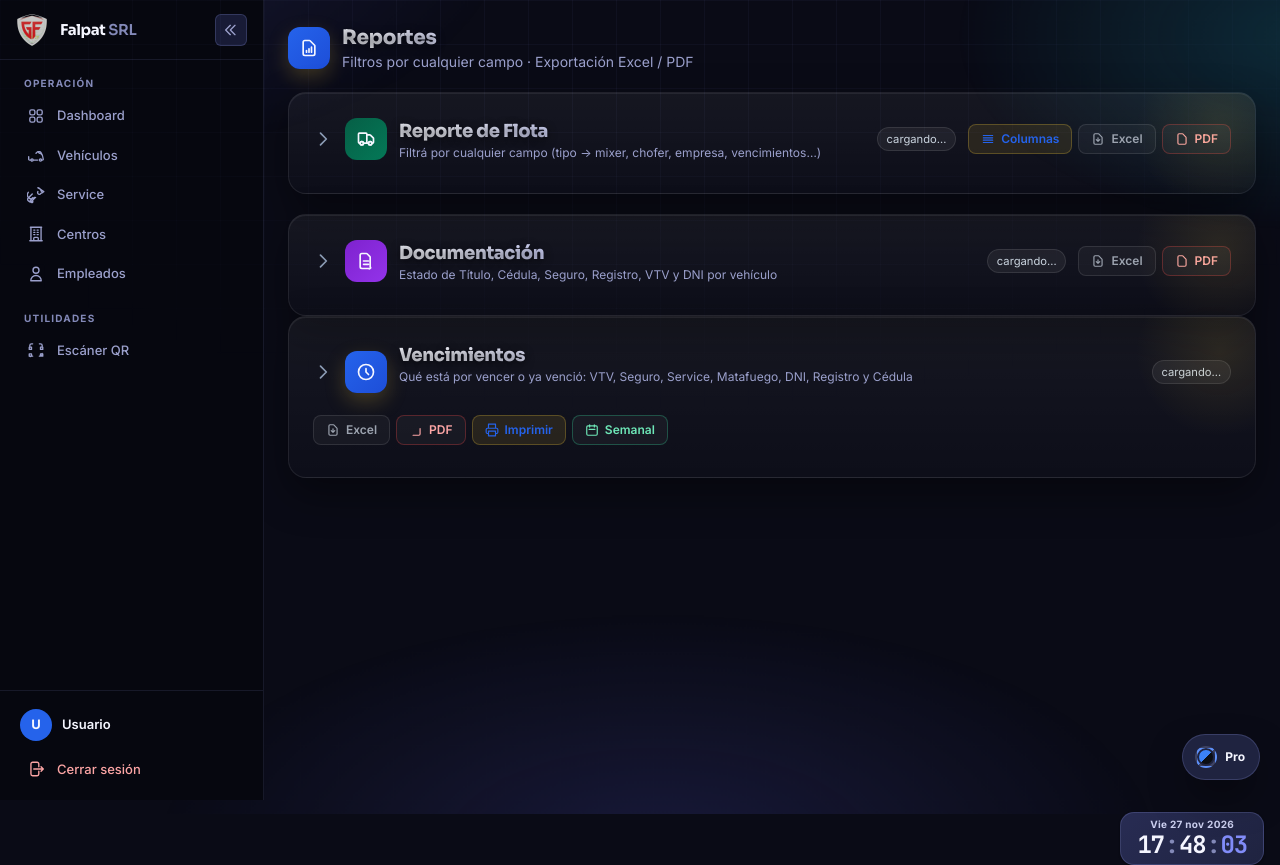
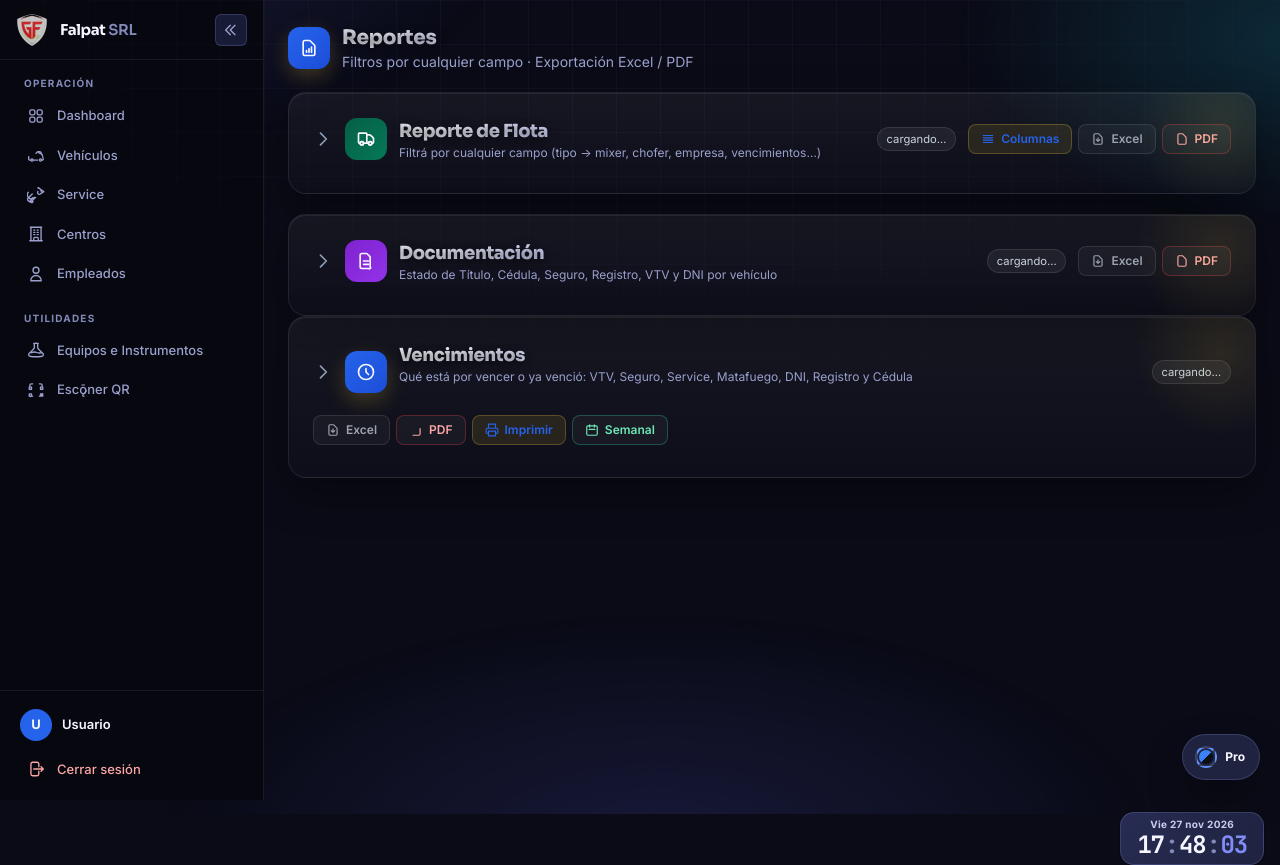
Before and after one commit to ssaavedra1969-png/Herramientas, a Node server app: template views/reports.ejs in a window 1280 px wide. Run offline with Node 20, Linux system fonts and the light colour scheme; the template is opened without the code that fills it, so the values that code supplies are empty; some libraries are stand-ins or nearby versions.

Commit message:
Servir Equipos e Instrumentos en Vercel y agregar acceso en menú

```diff
--- a/server.js
+++ b/server.js
@@ -83,6 +83,7 @@ app.use((req, res, next) => {
 app.use(express.static(path.join(__dirname, 'public')));
 app.use('/titulos', express.static(path.join(__dirname, 'titulo')));
 app.use('/documentos', express.static(path.join(__dirname, 'PATENTE')));
+app.use('/equipos-instrumentos', express.static(path.join(__dirname, 'Equipos e Instrumentos')));
 
 app.use(loadUser);
 
--- a/views/partials/mobile-menu.ejs
+++ b/views/partials/mobile-menu.ejs
@@ -50,6 +50,10 @@ const qrGroupOpen = ['scan', 'stickers', 'fichas', 'carpeta'].includes(currentPa
           <svg class="w-4 h-4 transition-transform chevron <%= qrGroupOpen ? 'rotate-180' : '' %>" fill="none" stroke="currentColor" viewBox="0 0 24 24"><path stroke-linecap="round" stroke-linejoin="round" stroke-width="2" d="M19 9l-7 7-7-7"/></svg>
         </button>
         <div class="nav-group mt-1 space-y-1 <%= qrGroupOpen ? '' : 'hidden' %>">
+          <a href="/equipos-instrumentos/" target="_blank" class="nav-link text-sm">
+            <svg class="w-4 h-4 mr-2 flex-shrink-0" fill="none" stroke="currentColor" viewBox="0 0 24 24"><path stroke-linecap="round" stroke-linejoin="round" stroke-width="2" d="M9.75 3.104v5.714a2.25 2.25 0 01-.659 1.591L5 14.5M9.75 3.104c-.251.023-.501.05-.75.082m.75-.082a24.301 24.301 0 014.5 0m0 0v5.714c0 .597.237 1.17.659 1.591L19.8 15.3M14.25 3.104c.251.023.501.05.75.082M19.8 15.3l-1.57.393A9.065 9.065 0 0112 15a9.065 9.065 0 00-6.23.693L5 14.5m14.8.8l1.402 1.402c1.232 1.232.65 3.318-1.067 3.611A48.309 48.309 0 0112 21c-2.773 0-5.491-.235-8.135-.687-1.718-.293-2.3-2.379-1.067-3.61L5 14.5"/></svg>
+            Equipos e Instrumentos
+          </a>
           <a href="/vehicle/scan" class="nav-link text-sm <%= currentPage === 'scan' ? 'active' : '' %>">
             <svg class="w-4 h-4 mr-2 flex-shrink-0" fill="none" stroke="currentColor" viewBox="0 0 24 24"><path stroke-linecap="round" stroke-linejoin="round" stroke-width="2" d="M12 4v1m6 11h2m-6 0h-2v4m0-11v3m0 0h.01M12 12h.01M12 12h-.01M12 12h.01M12 12h-.01M12 12h.01M12 12h-.01M8 4h.01M16 4h.01M4 8h.01M4 16h.01M20 8h.01M20 16h.01"/></svg>
             Escáner QR
--- a/views/partials/sidebar.ejs
+++ b/views/partials/sidebar.ejs
@@ -55,9 +55,13 @@ const userInitial = userName.charAt(0).toUpperCase();
     <% } %>
 
     <span class="nav-sec">Utilidades</span>
-    <a href="/vehicle/scan" class="nav-link <%= currentPage === 'scan' ? 'active' : '' %>" title="Escáner QR">
+    <a href="/equipos-instrumentos/" target="_blank" class="nav-link" title="Equipos e Instrumentos">
+      <svg class="w-[18px] h-[18px] flex-shrink-0" fill="none" stroke="currentColor" stroke-width="1.8" viewBox="0 0 24 24"><path stroke-linecap="round" stroke-linejoin="round" d="M9.75 3.104v5.714a2.25 2.25 0 01-.659 1.591L5 14.5M9.75 3.104c-.251.023-.501.05-.75.082m.75-.082a24.301 24.301 0 014.5 0m0 0v5.714c0 .597.237 1.17.659 1.591L19.8 15.3M14.25 3.104c.251.023.501.05.75.082M19.8 15.3l-1.57.393A9.065 9.065 0 0112 15a9.065 9.065 0 00-6.23.693L5 14.5m14.8.8l1.402 1.402c1.232 1.232.65 3.318-1.067 3.611A48.309 48.309 0 0112 21c-2.773 0-5.491-.235-8.135-.687-1.718-.293-2.3-2.379-1.067-3.61L5 14.5"/></svg>
+      <span class="nav-label">Equipos e Instrumentos</span>
+    </a>
+    <a href="/vehicle/scan" class="nav-link <%= currentPage === 'scan' ? 'active' : '' %>" title="Escǭner QR">
       <svg class="w-[18px] h-[18px] flex-shrink-0" fill="none" stroke="currentColor" stroke-width="1.8" viewBox="0 0 24 24"><path stroke-linecap="round" stroke-linejoin="round" d="M3.75 7.5V6a2.25 2.25 0 012.25-2.25h1.5m9 0h1.5a2.25 2.25 0 012.25 2.25v1.5m0 9v1.5a2.25 2.25 0 01-2.25 2.25h-1.5m-9 0h-1.5A2.25 2.25 0 013 19.5V18m0-9.75h3v3H3v-3zm15 0h3v3h-3v-3zm-15 9h3v3H3v-3zm15 0h3v3h-3v-3z"/></svg>
-      <span class="nav-label">Escáner QR</span>
+      <span class="nav-label">Escǭner QR</span>
     </a>
     <% if (isAdmin) { %>
     <a href="/vehicles/qr-stickers-bulk" target="_blank" class="nav-link <%= currentPage === 'stickers' ? 'active' : '' %>" title="Stickers QR">
```
Also changed, not shown: 1 other file.
